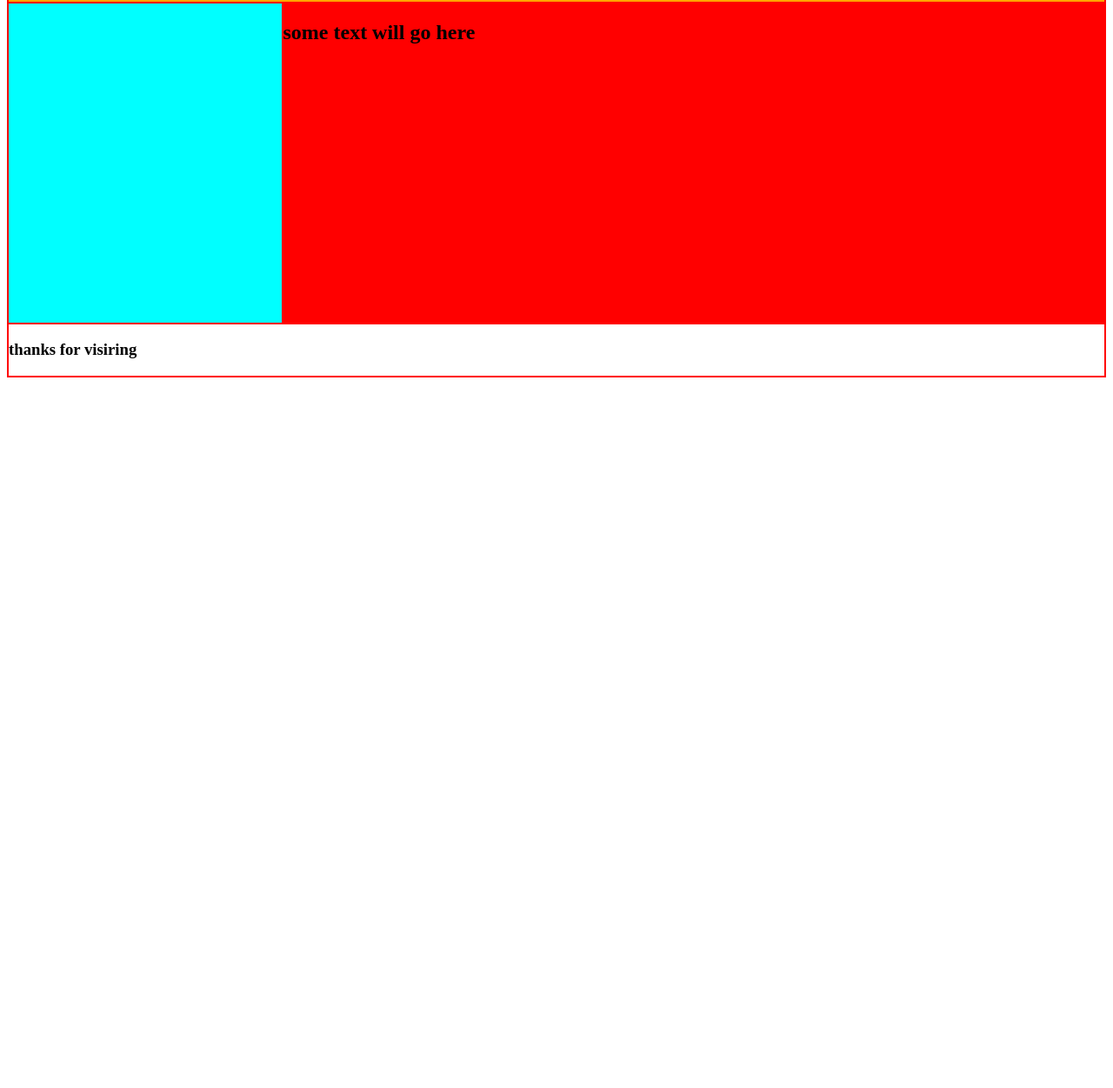
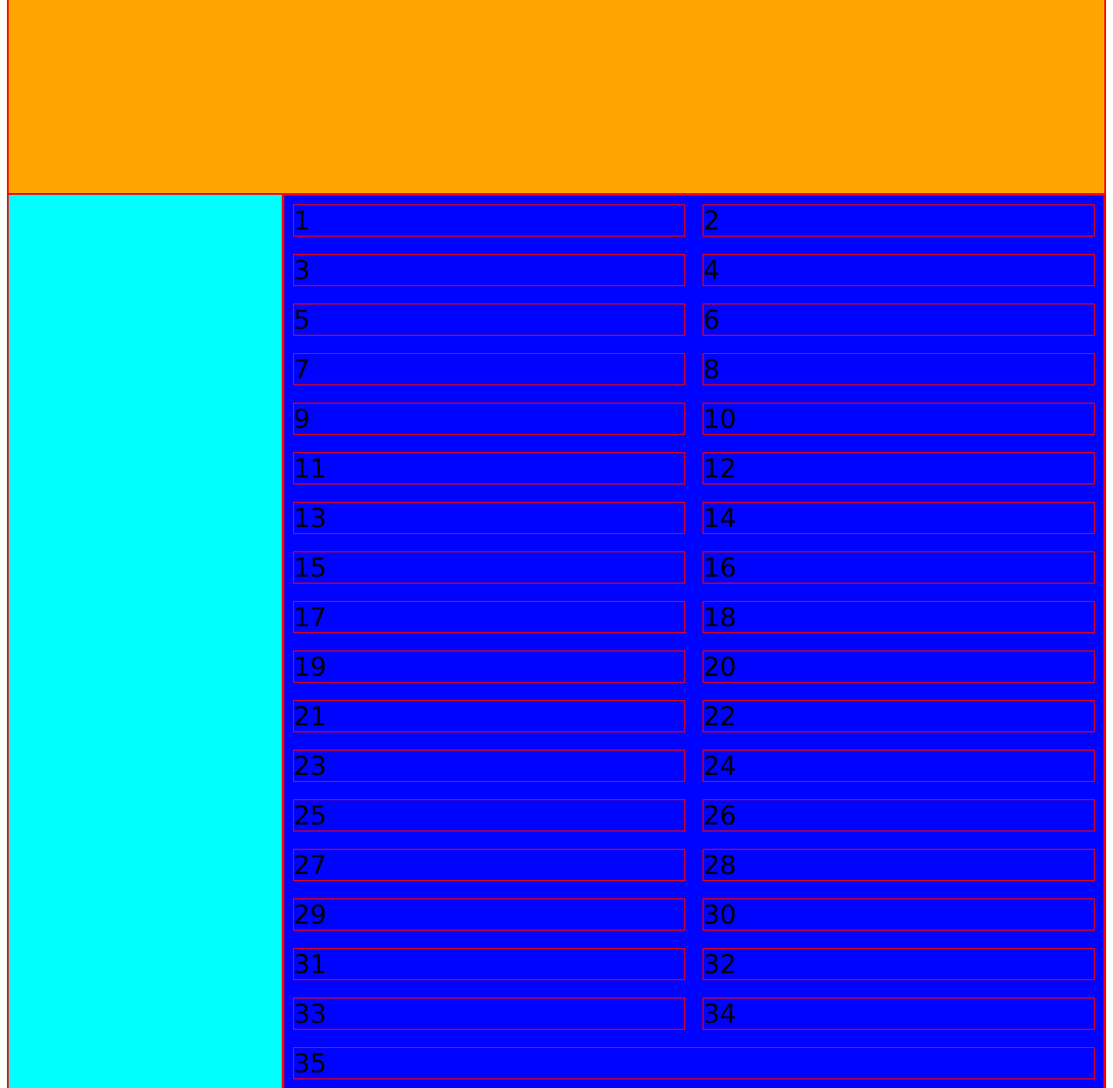
Before and after one commit to SPiccioni1616/grid-pratice, a plain HTML site: page index.html in a window 1280 px wide. Shown: the part 129-1380 px from the top of the page at 87% size. Before the commit the page ends 800 px from the top, so only its background shows below. Drawn offline with Linux system fonts and the light colour scheme.

Commit message:
added all my CHILDREN
but mr.Kung is making leave all my children behind!!!!

```diff
--- a/index.html
+++ b/index.html
@@ -19,8 +19,182 @@
         </div>
 
         <div class="rightbox">
-            <h2> some text will go here</h2>
+            <div class="flexcontainer">
+                <div class="child">
+                    1
+                </div>
+                <div class="child">
+                    2
 
+                </div>
+
+                <div class="child">
+                    3
+
+                </div>
+
+                <div class="child">
+                    4
+
+                </div>
+
+                <div class="child">
+                    5
+
+                </div>
+
+                <div class="child">
+                    6
+
+                </div>
+
+                <div class="child">
+                    7
+
+                </div>
+
+                <div class="child">
+                    8
+
+                </div>
+
+                <div class="child">
+                    9
+
+                </div>
+
+                <div class="child">
+                    10
+
+                </div>
+
+                <div class="child">
+                    11
+
+                </div>
+
+                <div class="child">
+                    12
+
+                </div>
+
+                <div class="child">
+                    13
+
+                </div>
+
+                <div class="child">
+                    14
+
+                </div>
+
+                <div class="child">
+                    15
+
+                </div>
+
+                <div class="child">
+                    16
+
+                </div>
+
+                <div class="child">
+                    17
+
+                </div>
+
+                <div class="child">
+                    18
+
+                </div>
+
+                <div class="child">
+                    19
+
+                </div>
+
+                <div class="child">
+                    20
+
+                </div>
+
+                <div class="child">
+                    21
+
+                </div>
+
+                <div class="child">
+                    22
+
+                </div>
+
+                <div class="child">
+                    23
+
+                </div>
+
+                <div class="child">
+                    24
+
+                </div>
+
+                <div class="child">
+                    25
+
+                </div>
+
+                <div class="child">
+                    26
+
+                </div>
+
+                <div class="child">
+                    27
+
+                </div>
+
+                <div class="child">
+                    28
+
+                </div>
+
+                <div class="child">
+                    29
+
+                </div>
+
+                <div class="child">
+                    30
+
+                </div>
+
+                <div class="child">
+                    31
+
+                </div>
+
+                <div class="child">
+                    32
+
+                </div>
+
+                <div class="child">
+                    33
+
+                </div>
+
+                <div class="child">
+                    34
+
+                </div>
+
+                <div class="child">
+                    35
+
+                </div>
+
+
+            </div>
         </div>
 
         <div class="bottom">
--- a/style.css
+++ b/style.css
@@ -27,7 +27,7 @@ GRID */
 .rightbox{
     grid-column: 2/3;
     grid-row: 2/3;
-    background-color: red;
+    background-color: #0004ff;
 }
 
 .bottom{
```
